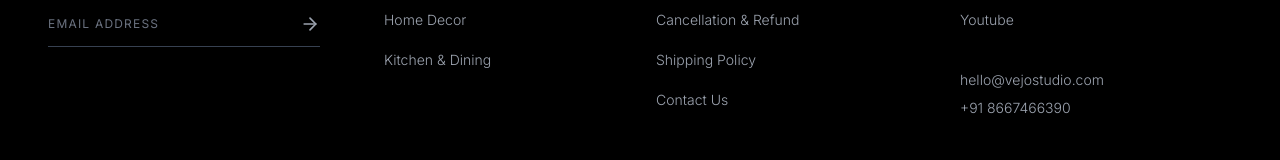
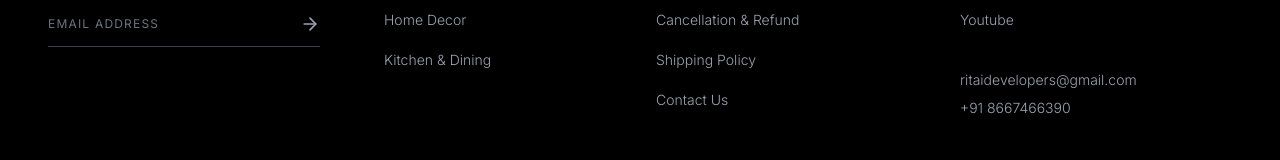
Before and after one commit to devaprakashj/vejo, a Next.js app: page / in a window 1280 px wide. Shown: the part 1856-2016 px from the top of the page. Built offline with nearby package versions, Linux system fonts and the light colour scheme; no server answers; the database is empty.

Commit message:
Update contact email to ritaidevelopers@gmail.com

```diff
--- a/src/app/help/[slug]/page.tsx
+++ b/src/app/help/[slug]/page.tsx
@@ -47,7 +47,7 @@ export default function HelpPage({ params }: { params: { slug: string } }) {
         return (
           <div className="space-y-6 text-sm">
             <h2 className="text-xl font-bold">Cancellation Policy</h2>
-            <p>You may cancel your order within 24 hours of placing it. To cancel an order, please contact our support team at hello@vejostudio.com. Once an order has been shipped, it cannot be cancelled.</p>
+            <p>You may cancel your order within 24 hours of placing it. To cancel an order, please contact our support team at ritaidevelopers@gmail.com. Once an order has been shipped, it cannot be cancelled.</p>
             <h2 className="text-xl font-bold">Refund Policy</h2>
             <p>We offer refunds for damaged or defective items only. If you receive a damaged item, please contact us within 48 hours of delivery with photographic evidence.</p>
             <h2 className="text-xl font-bold">Process for Refunds</h2>
@@ -77,7 +77,7 @@ export default function HelpPage({ params }: { params: { slug: string } }) {
               <ul className="space-y-4">
                 <li className="flex gap-4">
                   <span className="font-semibold w-24">Email:</span>
-                  <a href="mailto:hello@vejostudio.com" className="text-accent hover:underline">hello@vejostudio.com</a>
+                  <a href="mailto:ritaidevelopers@gmail.com" className="text-accent hover:underline">ritaidevelopers@gmail.com</a>
                 </li>
                 <li className="flex gap-4">
                   <span className="font-semibold w-24">Phone:</span>
@@ -103,7 +103,7 @@ export default function HelpPage({ params }: { params: { slug: string } }) {
             </p>
             <p>
               If you need immediate assistance, please feel free to reach out to our customer support team directly at
-              <a href="mailto:hello@vejostudio.com" className="text-accent underline ml-1 hover:no-underline">hello@vejostudio.com</a>.
+              <a href="mailto:ritaidevelopers@gmail.com" className="text-accent underline ml-1 hover:no-underline">ritaidevelopers@gmail.com</a>.
             </p>
           </div>
         );
--- a/src/components/layout/Footer.tsx
+++ b/src/components/layout/Footer.tsx
@@ -62,7 +62,7 @@ export function Footer() {
               <a href="#" className="hover:text-white transition-colors">Youtube</a>
             </div>
             <div className="text-gray-400 font-light space-y-2">
-              <p className="text-sm">hello@vejostudio.com</p>
+              <p className="text-sm">ritaidevelopers@gmail.com</p>
               <p className="text-sm">+91 8667466390</p>
             </div>
           </div>
--- a/src/components/layout/MobileMenuDrawer.tsx
+++ b/src/components/layout/MobileMenuDrawer.tsx
@@ -142,7 +142,7 @@ export function MobileMenuDrawer() {
               </Link>
               <Link href="#" className="flex items-center gap-3 text-xs text-textSecondary hover:text-textPrimary transition-colors">
                 <Mail className="w-4 h-4 stroke-[1.5]" />
-                hello@vejostudio.com
+                ritaidevelopers@gmail.com
               </Link>
             </div>
           </motion.div>
```
